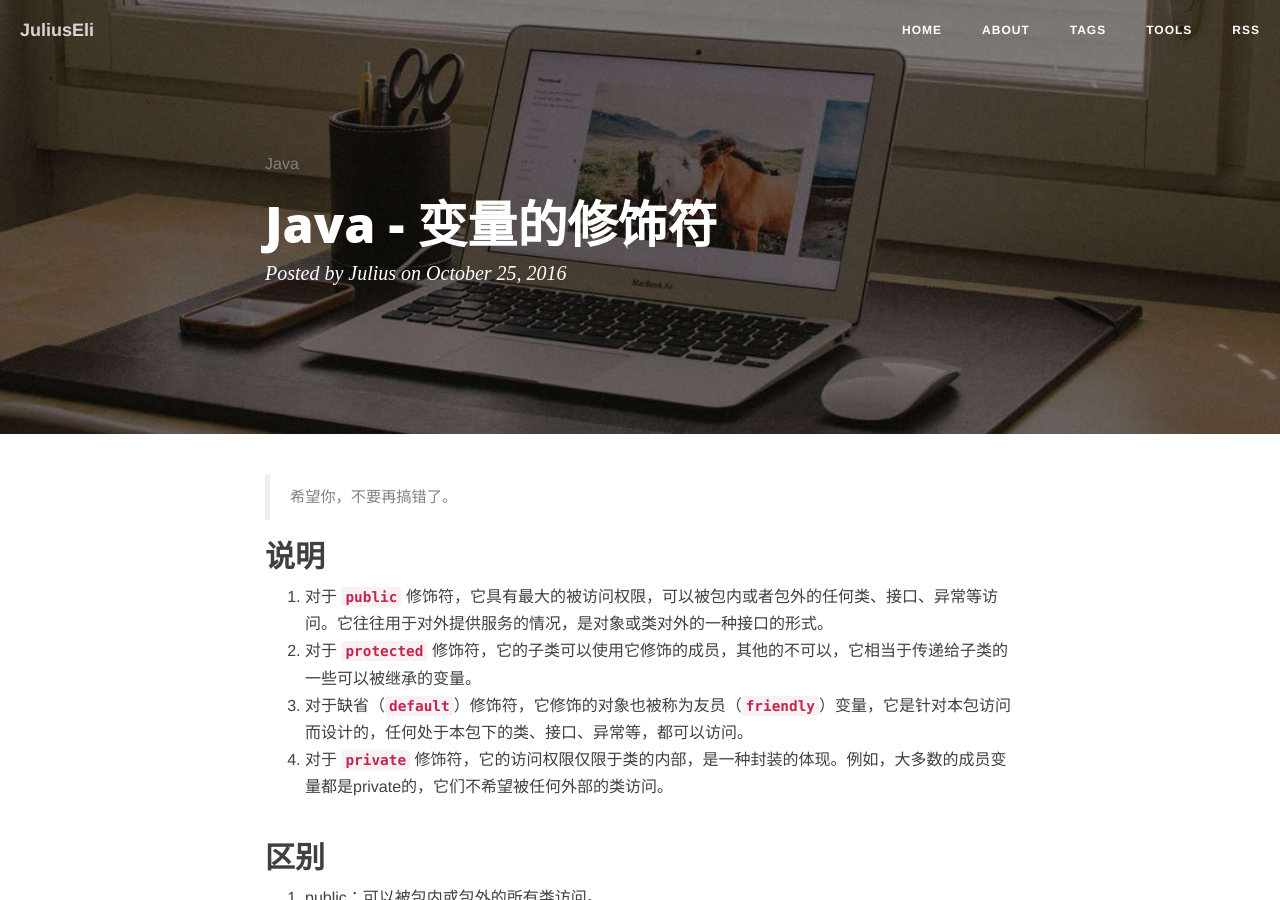
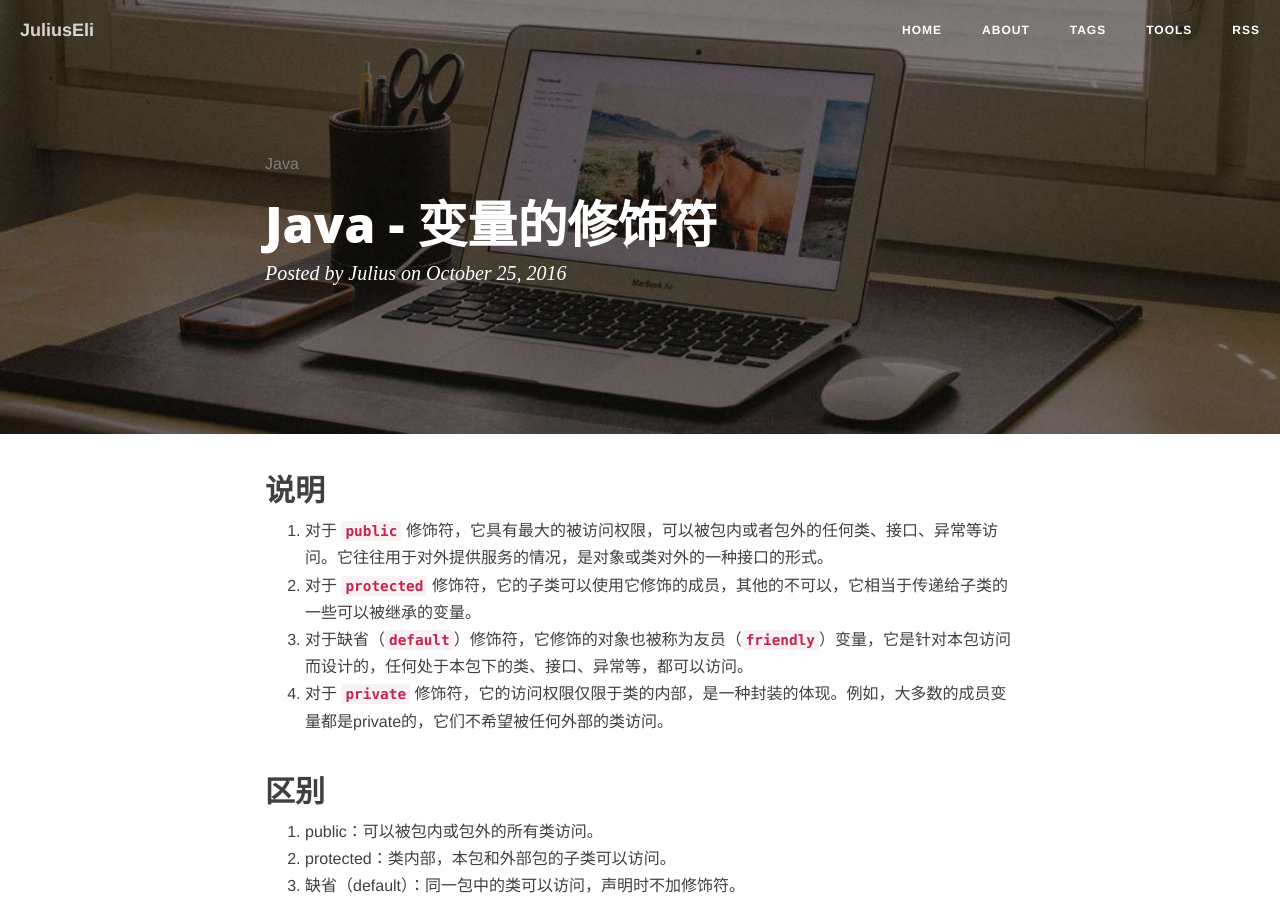
Before and after one commit to Julius-Liu/julius-liu.github.com, a Jekyll site: the page built from _posts/2016-10-25-java-public.md, in a window 1280 px wide and 900 px high. Built offline with Jekyll 4.4.1, drawn with Linux system fonts in a browser that asks for light colours; nearby versions of some CDN libraries; comment, search, counter and statistics services are not loaded.

Commit message:
小修改

```diff
--- a/_posts/2016-10-25-java-public.md
+++ b/_posts/2016-10-25-java-public.md
@@ -5,8 +5,6 @@ categories: blog
 tags: [Java]
 description: Java - 变量的修饰符
 ---
-
-> 希望你，不要再搞错了。
 
 ## 说明 ##
 
```
